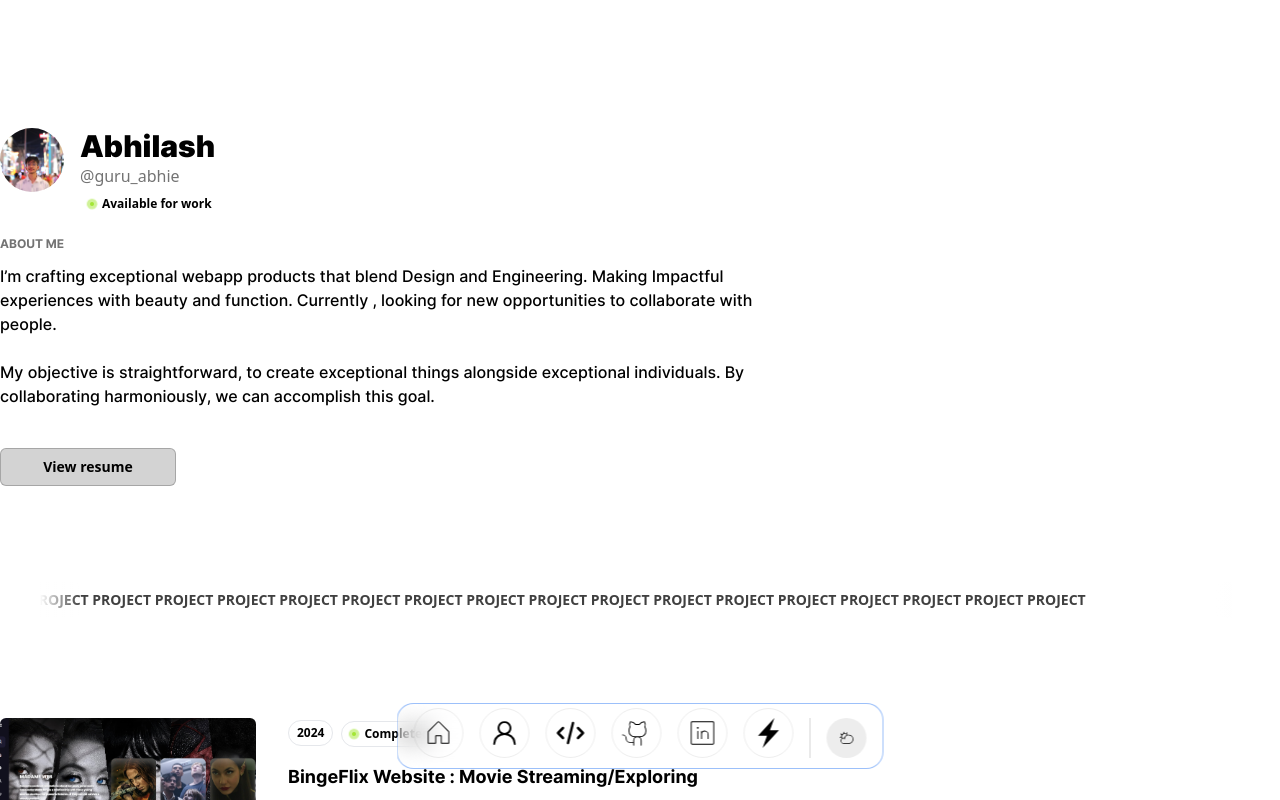
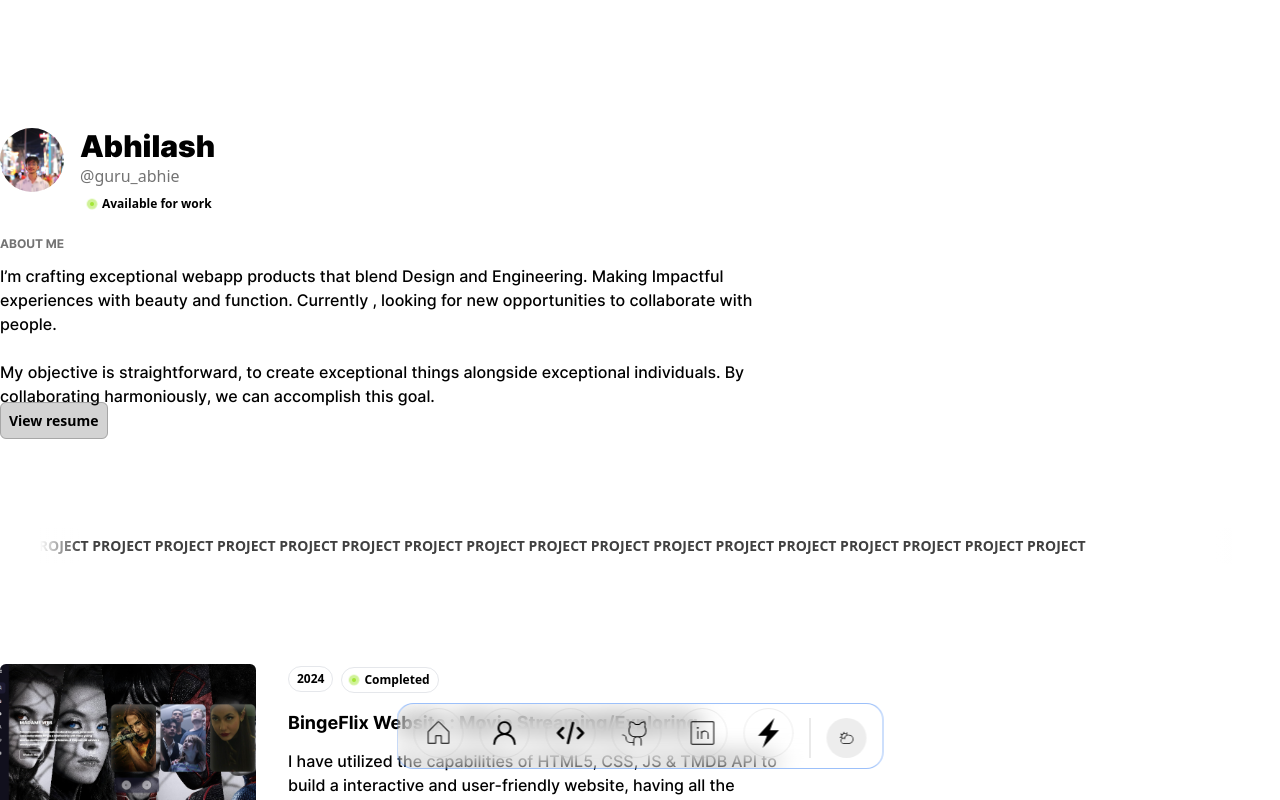
Before and after one commit to dev1abhi/NextjsPortfolio, a Next.js app: page /FrontPage in a window 1280 px wide. Shown: the top 800 px of the page. Built offline with nearby package versions, Linux system fonts and the light colour scheme.

Commit message:
Update page.jsx

```diff
--- a/app/FrontPage/page.jsx
+++ b/app/FrontPage/page.jsx
@@ -111,9 +111,14 @@ function Frontpage()
           can accomplish this goal.
         </p>
 
-        <button className="mt-10 border border-neutral-700/30 rounded-md p-2 w-full lg:w-44 bg-neutral-800/20 text-sm dark:text-neutral-400 font-semibold">
+{/*         <button className="mt-10 border border-neutral-700/30 rounded-md p-2 w-full lg:w-44 bg-neutral-800/20 text-sm dark:text-neutral-400 font-semibold">
           View resume
-        </button>
+        </button> */}
+
+            <a href="https://drive.google.com/file/d/1fzPkDh1ZGJHPiQumYMSWg5HAjffOOmZI/view?usp=sharing" class="mt-10 border border-neutral-700/30 rounded-md p-2 w-full lg:w-44 bg-neutral-800/20 text-sm dark:text-neutral-400 font-semibold">
+  View resume
+</a>
+
       </div>
 
 {/* Project animation */}
```
